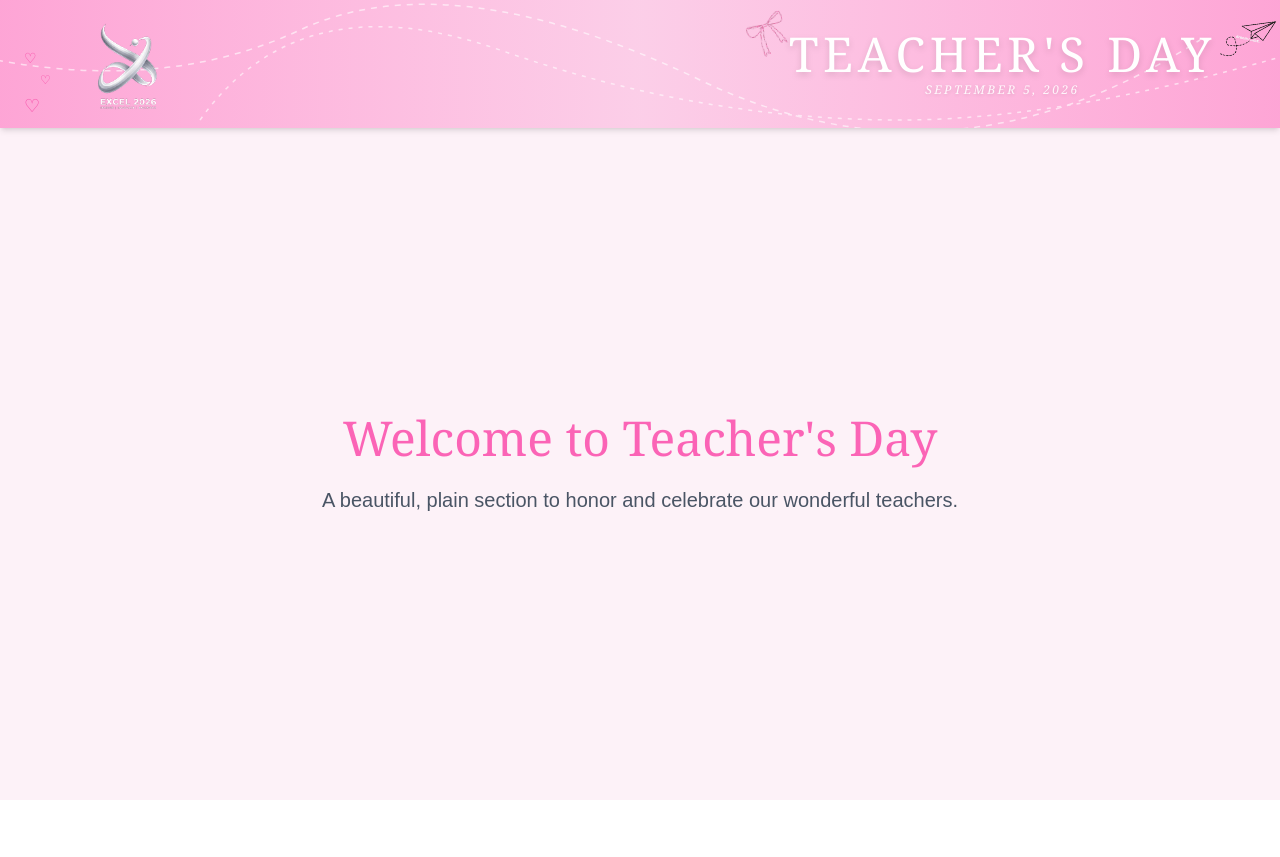
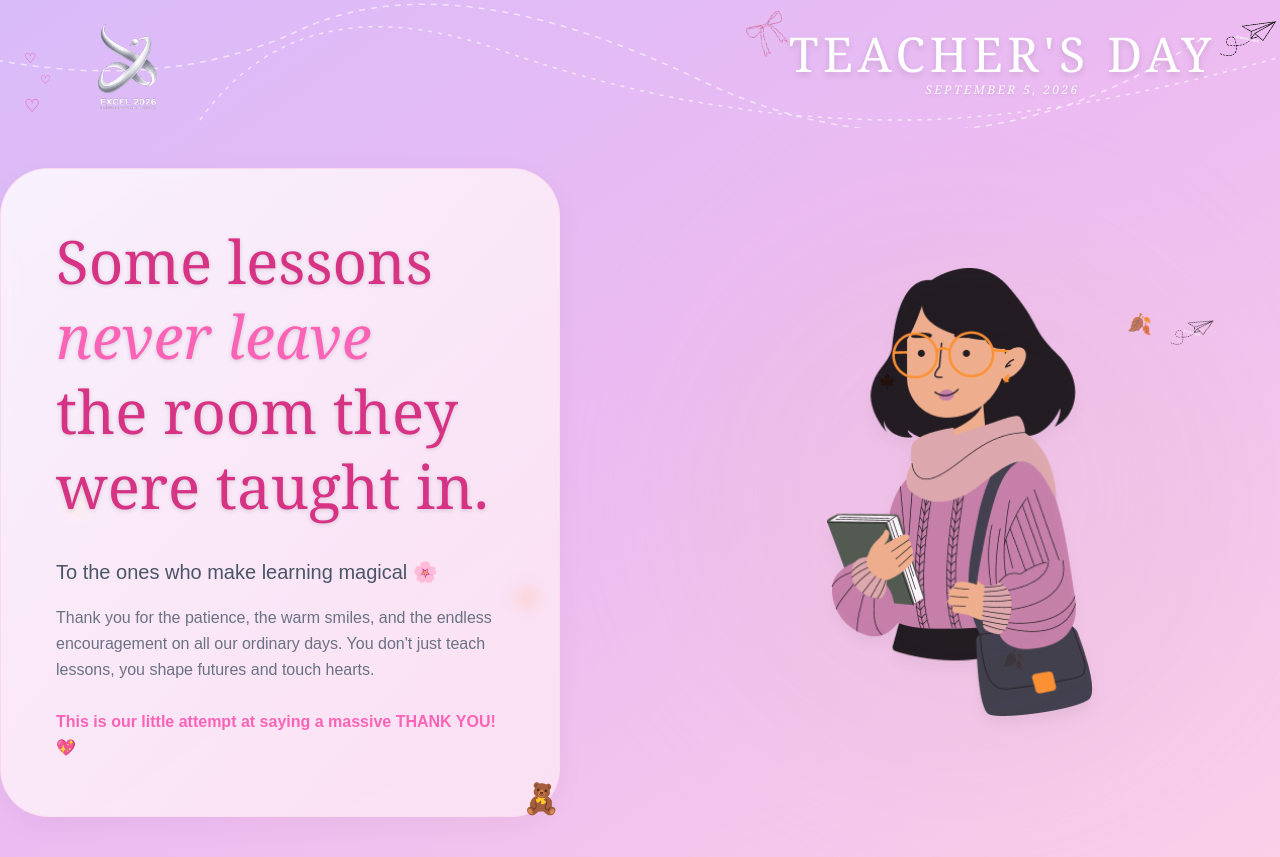
Before and after one commit to diyajojo/teachers-day, a Next.js app: page / in a window 1280 px wide. Before the commit the page ends 800 px from the top, so only its background shows below. Built offline with nearby package versions, Linux system fonts and the light colour scheme.

Commit message:
feat: implement Hero section with teacher illustration and decorative elements while updating page background and Navbar styling

```diff
--- a/src/app/page.tsx
+++ b/src/app/page.tsx
@@ -1,20 +1,11 @@
 import Navbar from "@/components/Navbar";
+import Hero from "@/components/Hero";
 
 export default function Home() {
   return (
-    <div className="min-h-screen bg-pink-50 flex flex-col">
+    <div className="min-h-screen bg-gradient-to-br from-[#d9bbf9] via-[#ecbbf1] to-[#fbcfe8] flex flex-col overflow-hidden relative">
       <Navbar />
-      <main className="flex-1 flex flex-col items-center justify-center p-8">
-        {/* The rest of the page is plain as requested */}
-        <div className="max-w-2xl text-center space-y-6">
-          <h2 className="text-3xl md:text-5xl font-serif text-pink-400">
-            Welcome to Teacher's Day
-          </h2>
-          <p className="text-gray-600 text-lg md:text-xl">
-            A beautiful, plain section to honor and celebrate our wonderful teachers.
-          </p>
-        </div>
-      </main>
+      <Hero />
     </div>
   );
 }
--- /dev/null
+++ b/src/components/Hero.tsx
@@ -0,0 +1,75 @@
+import Image from "next/image";
+
+export default function Hero() {
+  return (
+    <section className="relative w-full flex-1 flex flex-col justify-center overflow-hidden">
+      {/* Decorative background elements (floating leaves & sparkles) */}
+      <div className="absolute inset-0 pointer-events-none overflow-hidden">
+        <span className="absolute top-1/4 right-[10%] text-pink-300 animate-float-delayed text-xl">🍂</span>
+        <span className="absolute top-1/3 right-[30%] text-orange-300 animate-float text-sm">🍁</span>
+        <span className="absolute bottom-1/4 right-[20%] text-pink-400 animate-float-delayed text-lg">🍂</span>
+        <span className="absolute top-1/2 left-[5%] text-orange-200 animate-float text-xl">✨</span>
+        <span className="absolute bottom-1/3 left-[40%] text-pink-300 animate-float text-2xl">🍁</span>
+      </div>
+
+      <div className="w-full max-w-7xl mx-auto px-6 py-8 md:py-16 flex flex-col md:flex-row items-center justify-between gap-12 relative z-10">
+        {/* Left Side: Cute Appreciation Message */}
+        <div className="w-full md:w-1/2 flex flex-col items-center md:items-start text-center md:text-left">
+          <div className="relative group">
+            {/* Soft bubbly background for the text */}
+            <div className="absolute -inset-6 bg-gradient-to-br from-white/80 to-pink-100/80 backdrop-blur-sm rounded-[3rem] shadow-[0_8px_30px_rgb(0,0,0,0.04)] border border-pink-200/50 -z-10 transition-transform duration-500 group-hover:scale-[1.02]"></div>
+
+            <div className="relative z-10 p-4 md:p-8">
+              <h2 className="text-4xl md:text-5xl lg:text-6xl font-serif text-[#d63384] leading-tight drop-shadow-sm">
+                Some lessons <br />
+                <span className="italic text-pink-400 font-light">never leave</span> <br />
+                the room they <br />
+                were taught in.
+              </h2>
+
+              <div className="mt-8 space-y-4">
+                <p className="text-gray-600 text-lg md:text-xl font-medium leading-relaxed">
+                  To the ones who make learning magical 🌸
+                </p>
+                <p className="text-gray-500 text-sm md:text-base leading-relaxed max-w-md">
+                  Thank you for the patience, the warm smiles, and the endless encouragement on all our ordinary days. You don&apos;t just teach lessons, you shape futures and touch hearts.
+                  <br />
+                  <br />
+                  <span className="font-semibold text-pink-400">This is our little attempt at saying a massive THANK YOU! 💖</span>
+                </p>
+              </div>
+            </div>
+
+            {/* Cute floating decoration near the text box */}
+            <div className="absolute -bottom-6 -right-6 text-3xl animate-float">🧸</div>
+          </div>
+        </div>
+
+        {/* Right Side: Cute Teacher Illustration */}
+        <div className="w-full md:w-1/2 flex justify-center items-center relative">
+          <div className="relative w-72 h-72 md:w-[28rem] md:h-[28rem] animate-float-delayed drop-shadow-xl">
+            {/* A soft glowing blob behind the teacher */}
+            <div className="absolute top-1/2 left-1/2 -translate-x-1/2 -translate-y-1/2 w-[120%] h-[120%] bg-pink-200/30 rounded-full blur-3xl -z-10"></div>
+            <Image
+              src="/assets/teacher.png"
+              alt="Cute Teacher Illustration"
+              fill
+              className="object-contain"
+              priority
+            />
+          </div>
+
+          {/* Floating paper aeroplane around the teacher */}
+          <div className="absolute top-10 right-10 w-12 h-12 transform rotate-[15deg] animate-float">
+            <Image
+              src="/assets/aeroplane.png"
+              alt="Aeroplane"
+              fill
+              className="object-contain opacity-80"
+            />
+          </div>
+        </div>
+      </div>
+    </section>
+  );
+}
--- a/src/components/Navbar.tsx
+++ b/src/components/Navbar.tsx
@@ -2,7 +2,7 @@ import Image from "next/image";
 
 export default function Navbar() {
   return (
-    <nav className="relative w-full h-32 bg-gradient-to-r from-pink-300 via-pink-200 to-pink-300 overflow-hidden flex items-center justify-between px-6 md:px-16 shadow-md">
+    <nav className="relative w-full h-32 bg-transparent overflow-hidden flex items-center justify-between px-6 md:px-16">
       {/* Background Dotted Paths & Hearts */}
       <div className="absolute inset-0 pointer-events-none opacity-60">
         <svg width="100%" height="100%" xmlns="http://www.w3.org/2000/svg">
```
Also changed, not shown: public/assets/teacher.png (added).
